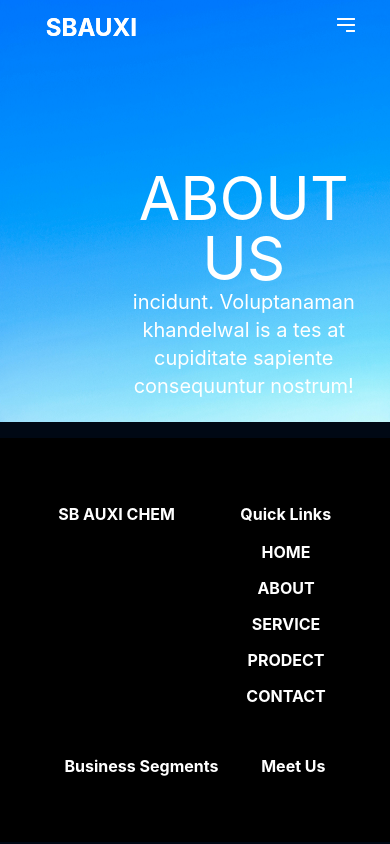
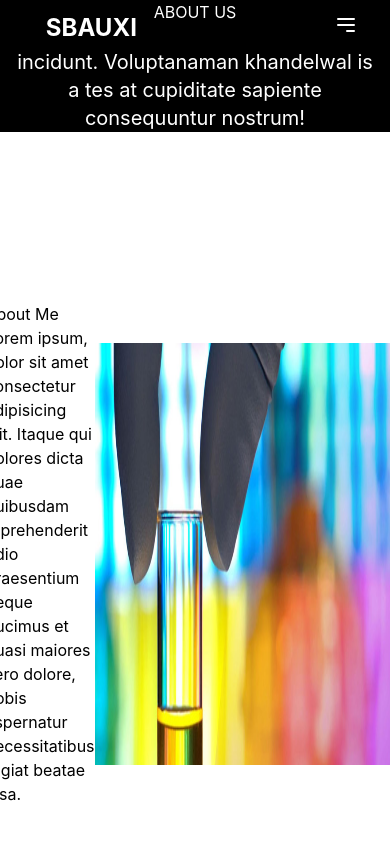
Before and after one commit to abhikhandelwalgupta/SBAUX, a React (Vite) app: page /About in a window 390 px wide. Built offline with nearby package versions, Linux system fonts and the light colour scheme.

Commit message:
about section

```diff
--- a/src/pages/About.jsx
+++ b/src/pages/About.jsx
@@ -1,24 +1,23 @@
 import Footer from "../components/coman/Footer"
 import image1 from "../assets/img.jpg";
-import Navbar from "../components/coman/Navbar"
+import about1 from "../assets/about-1.jpg"
 const About = () => {
     return (
         <>
-            <div className="relative">
-                <div className=" min-h-[100%]  w-full  text-black  justify-center block">
-                    <Navbar />
-                    <div className="absolute top-[20%] left-[25%]  justify-center items-center text-center z-[2]">
-                        <h1 className="text-6xl text-white">ABOUT US</h1>
+            <div className="relative h-[100vh]">
+                <div className="w-[100vw]  md:h-[50%]   text-black bg-black  justify-center block">
+
+                    <div className="w-11/12 h-[100%] mx-auto gap-6 flex flex-col justify-center items-center text-center ">
+                        <h1 className="md:text-4xl flex-2xl  text-white">ABOUT US</h1>
                         <p className="text-xl text-white"> incidunt. Voluptanaman khandelwal is a tes at cupiditate sapiente consequuntur nostrum!</p>
                     </div>
-                    <img src={image1} className="w-[100vw] h-[50vh]"></img>
+                    {/* <img src={image1} className="w-[100vw] h-[50vh]"></img> */}
                 </div>
 
-                <div className="flex min-h-[100%]  w-full   bg-slate-600 items-center justify-center  relative  ">
-                    <div>
-
-                    </div>
-                    <div></div>
+                <div className="flex min-h-[100%]  w-full p-10  items-center justify-center bg-white  relative  ">
+                    <div className="p"> <span>About Me</span>
+                        <p> Lorem ipsum, dolor sit amet consectetur adipisicing elit. Itaque qui dolores dicta quae quibusdam reprehenderit odio praesentium neque ducimus et quasi maiores vero dolore, nobis aspernatur necessitatibus fugiat beatae ipsa.</p></div>
+                    <img src={about1} className="w-[100vw] h-[50vh]" alt="" />
                 </div>
 
                 <Footer />
```
Also changed, not shown: src/assets/about-1.jpg (added).
